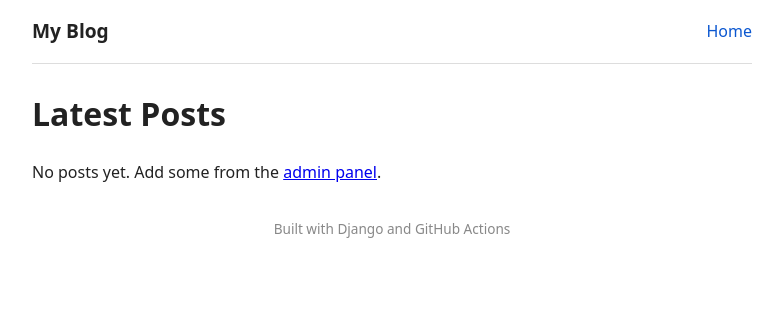
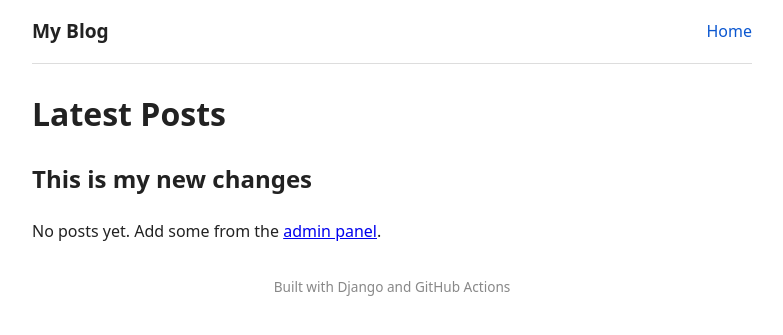
Before and after one commit to roshankdk/ismt, a Django app: page /blog/ in a window 1280 px wide. Shown: the top 335 px of the page, without its empty margins (248-1031 px from the left). Run offline with Django 5.2, Linux system fonts and the light colour scheme; data that the repository does not hold is empty.

Commit message:
i made a new changes

```diff
--- a/blog/templates/blog/post_list.html
+++ b/blog/templates/blog/post_list.html
@@ -4,6 +4,7 @@
 
 {% block content %}
   <h1>Latest Posts</h1>
+  <h2>This is my new changes</h2>
 
   {% for post in posts %}
     <article>
```
